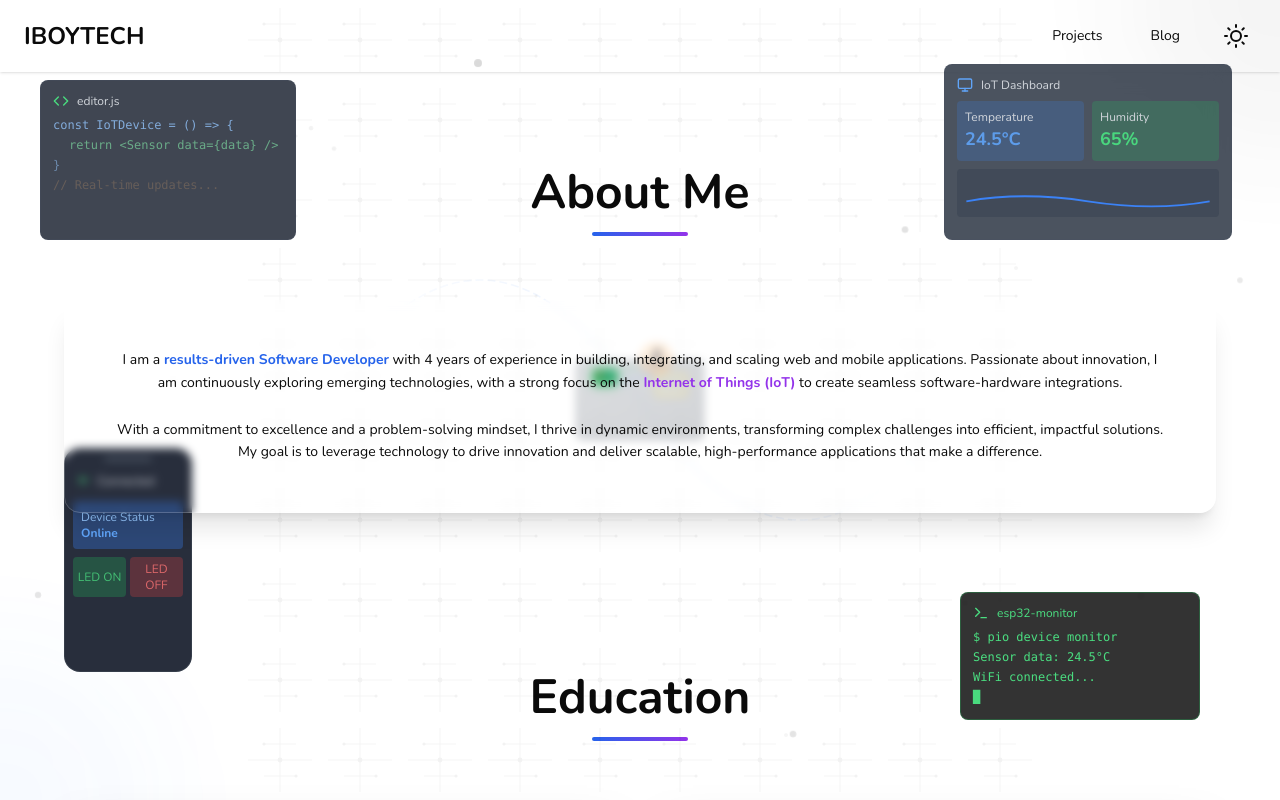
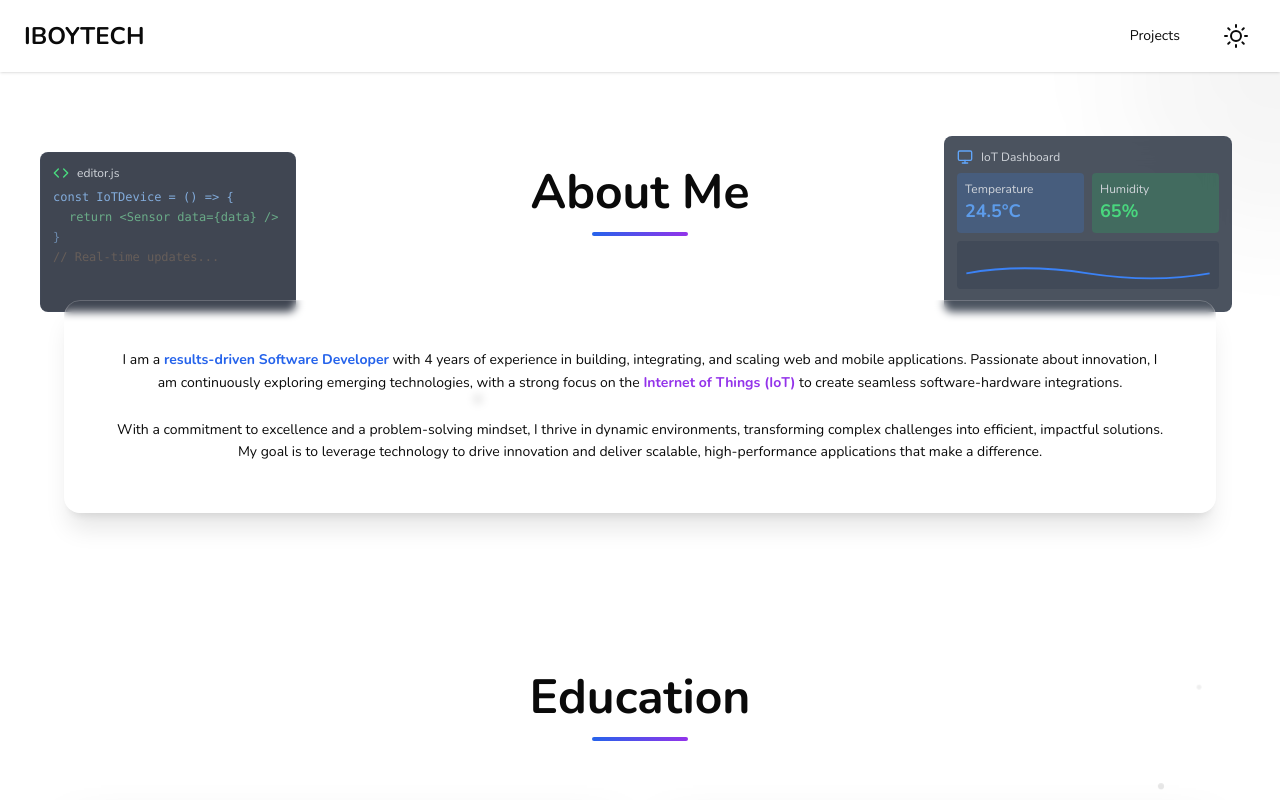
Before and after one commit to owolabijunior12/portifolio2024, a Next.js app: page /About in a window 1280 px wide. Shown: the top 800 px of the page. Built offline with nearby package versions, Linux system fonts and the light colour scheme.

Commit message:
fix: update padding in About page, comment out blog link in Navbar, and change project image URL to Firebase

```diff
--- a/app/About/page.tsx
+++ b/app/About/page.tsx
@@ -11,7 +11,7 @@ import FloatingPanels from '@/components/hero/FloatingPanels';
 
 export default function Page() {
   return (
-    <div className="p-4 "> {/* Padding adjusted for smaller screens */}
+    <div className="p-4 relative "> {/* Padding adjusted for smaller screens */}
      {/* Enhanced Animated Background Elements */}
           <BackgroundAnimations />
 
--- a/components/common/navbar.tsx
+++ b/components/common/navbar.tsx
@@ -34,7 +34,7 @@ export default function Navbar() {
 
   const navLinks = [
     { path: "/Project", label: "Projects" },
-    { path: "/blog", label: "Blog" },
+    // { path: "/blog", label: "Blog" },
     { path: "/About", label: "About" },
   ];
 
--- a/components/project/ProjectsShowcase.tsx
+++ b/components/project/ProjectsShowcase.tsx
@@ -175,7 +175,7 @@ const projects: Project[] = [
         icon: "github",
       },
     ],
-    image: "/stopwatch.png",
+    image: "https://firebasestorage.googleapis.com/v0/b/full-stack-music-player-b29d8.appspot.com/o/Images%2Fstopwatch.png?alt=media&token=2db87b4c-24db-4be4-81ab-9e34248bf6d6",
   },
   {
     title: "Feature Dashboard",
```
